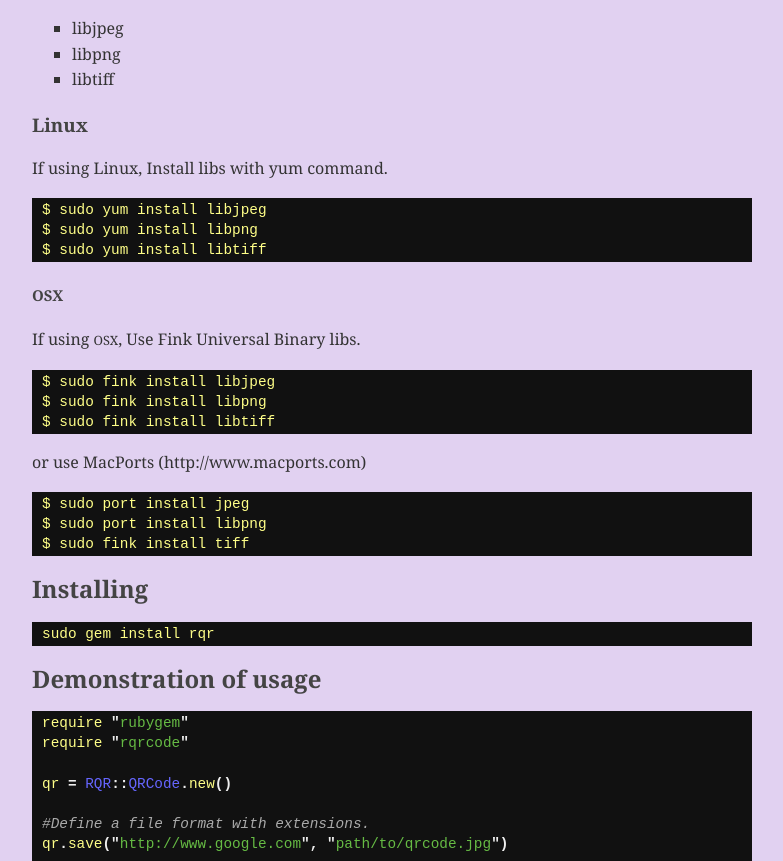
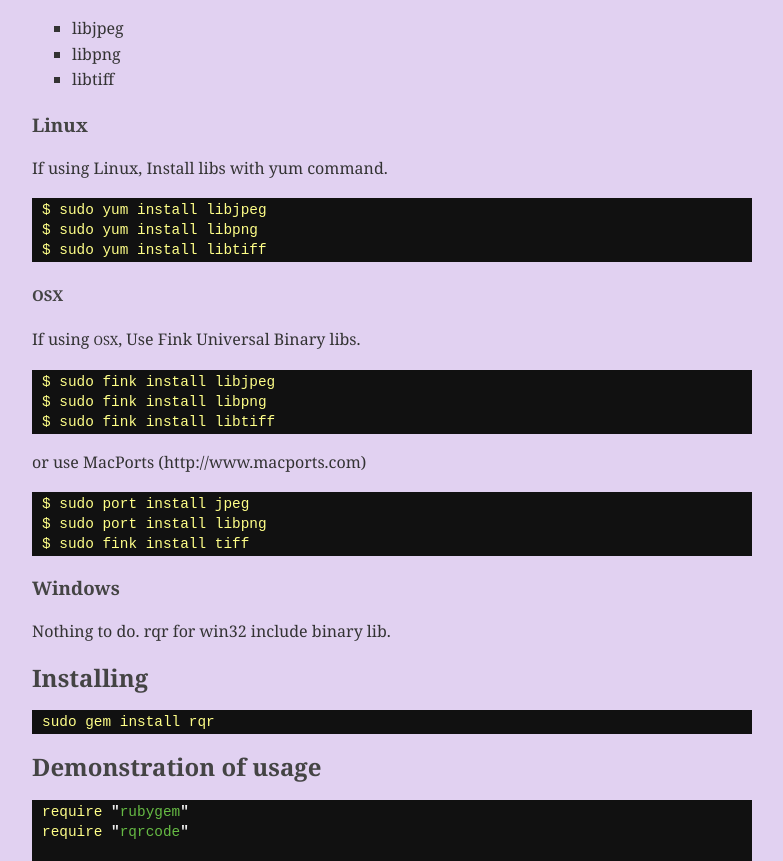
Before and after one commit to Verba/rqr, a plain HTML site: page website/index.html in a window 1280 px wide. Shown: the part 233-1094 px from the top of the page, without its empty margins (248-1031 px from the left). Drawn offline with Linux system fonts and the light colour scheme.

Commit message:
change website
git-svn-id: svn://rubyforge.org/var/svn/rqr/trunk@20 301401ff-d6d1-48cb-99de-69ad7ad2dacb

```diff
--- a/website/index.html
+++ b/website/index.html
@@ -80,6 +80,12 @@
 </pre></p>
 
 
+	<h3>Windows</h3>
+
+
+	<p>Nothing to do. rqr for win32 include binary lib.</p>
+
+
 	<h2>Installing</h2>
 
 
```
